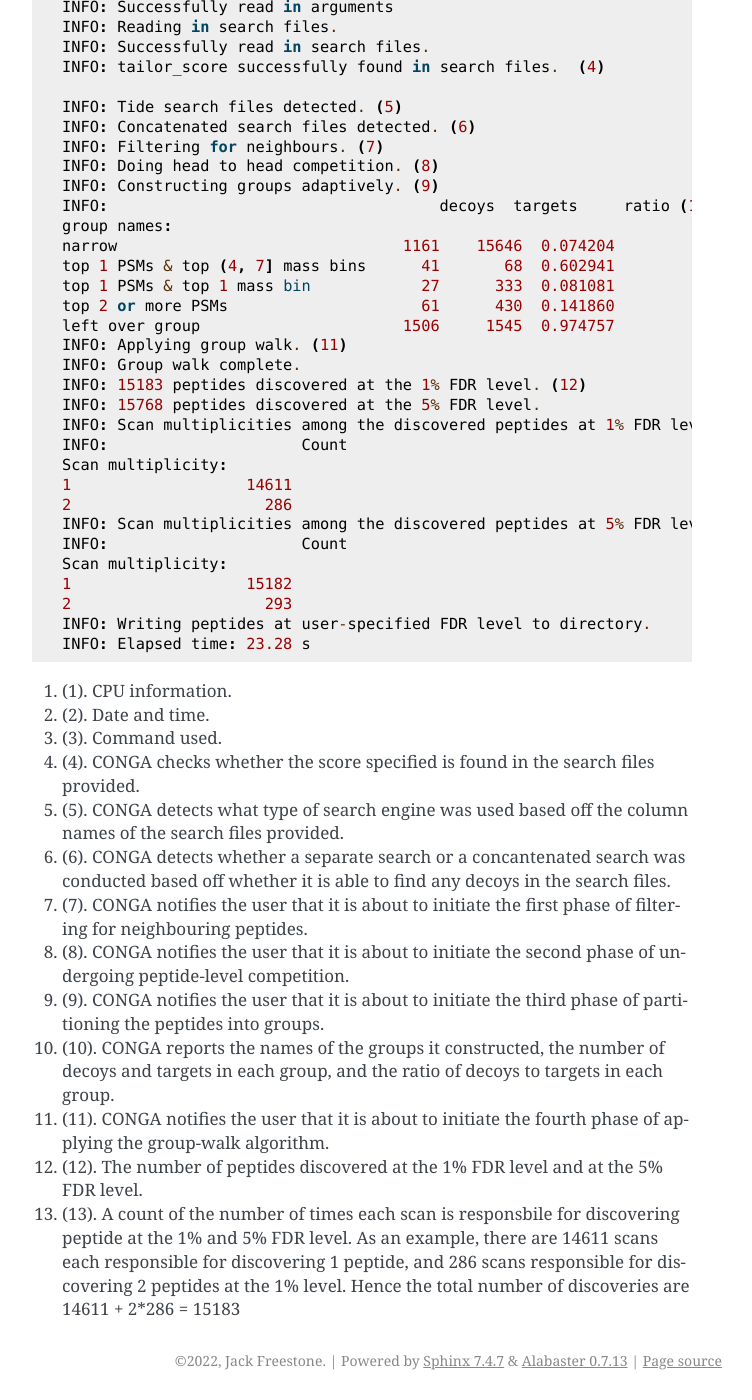
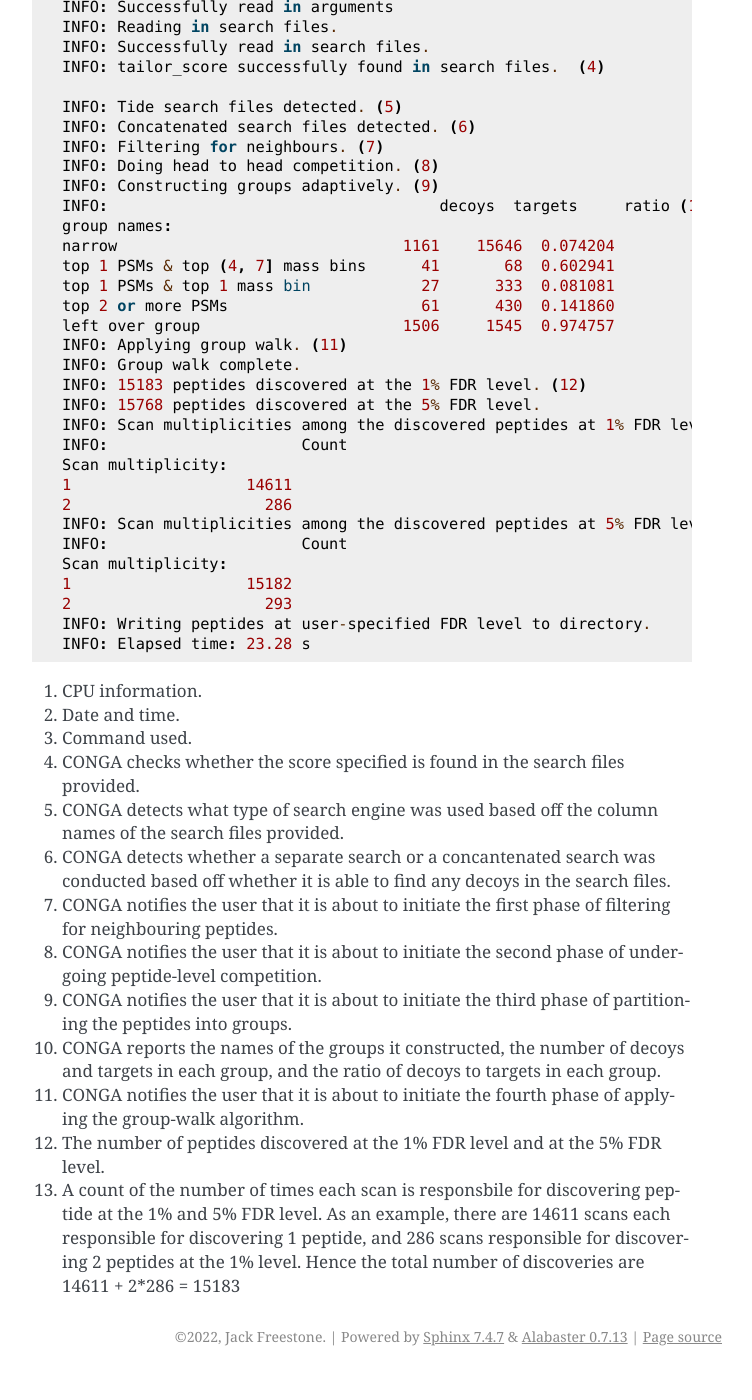
Before and after one commit to freejstone/CONGA, a Sphinx documentation site: the page built from docs/pages/tutorial_example.rst, in a window 1280 px wide and 1400 px high, scrolled down 2967 px. Shown: the whole window, without its empty margins (388-1140 px from the left). Built offline with Sphinx 7.4.7, drawn with Linux system fonts in a browser that asks for light colours; after the commit the page ends 4343 px from its top, so only the background shows below that.

Commit message:
Minor fix to rst syntax

```diff
--- a/docs/pages/tutorial_example.rst
+++ b/docs/pages/tutorial_example.rst
@@ -127,16 +127,16 @@
   INFO: Writing peptides at user-specified FDR level to directory.
   INFO: Elapsed time: 23.28 s
 
-#. (1). CPU information.
-#. (2). Date and time.
-#. (3). Command used.
-#. (4). CONGA checks whether the score specified is found in the search files provided.
-#. (5). CONGA detects what type of search engine was used based off the column names of the search files provided.
-#. (6). CONGA detects whether a separate search or a concantenated search was conducted based off whether it is able to find any decoys in the search files.
-#. (7). CONGA notifies the user that it is about to initiate the first phase of filtering for neighbouring peptides.
-#. (8). CONGA notifies the user that it is about to initiate the second phase of undergoing peptide-level competition.
-#. (9). CONGA notifies the user that it is about to initiate the third phase of partitioning the peptides into groups.
-#. (10). CONGA reports the names of the groups it constructed, the number of decoys and targets in each group, and the ratio of decoys to targets in each group.
-#. (11). CONGA notifies the user that it is about to initiate the fourth phase of applying the group-walk algorithm.
-#. (12). The number of peptides discovered at the 1% FDR level and at the 5% FDR level.
-#. (13). A count of the number of times each scan is responsbile for discovering peptide at the 1% and 5% FDR level. As an example, there are 14611 scans each responsible for discovering 1 peptide, and 286 scans responsible for discovering 2 peptides at the 1% level. Hence the total number of discoveries are 14611 + 2*286 = 15183
+#. CPU information.
+#. Date and time.
+#. Command used.
+#. CONGA checks whether the score specified is found in the search files provided.
+#. CONGA detects what type of search engine was used based off the column names of the search files provided.
+#. CONGA detects whether a separate search or a concantenated search was conducted based off whether it is able to find any decoys in the search files.
+#. CONGA notifies the user that it is about to initiate the first phase of filtering for neighbouring peptides.
+#. CONGA notifies the user that it is about to initiate the second phase of undergoing peptide-level competition.
+#. CONGA notifies the user that it is about to initiate the third phase of partitioning the peptides into groups.
+#. CONGA reports the names of the groups it constructed, the number of decoys and targets in each group, and the ratio of decoys to targets in each group.
+#. CONGA notifies the user that it is about to initiate the fourth phase of applying the group-walk algorithm.
+#. The number of peptides discovered at the 1% FDR level and at the 5% FDR level.
+#. A count of the number of times each scan is responsbile for discovering peptide at the 1% and 5% FDR level. As an example, there are 14611 scans each responsible for discovering 1 peptide, and 286 scans responsible for discovering 2 peptides at the 1% level. Hence the total number of discoveries are 14611 + 2*286 = 15183
```
